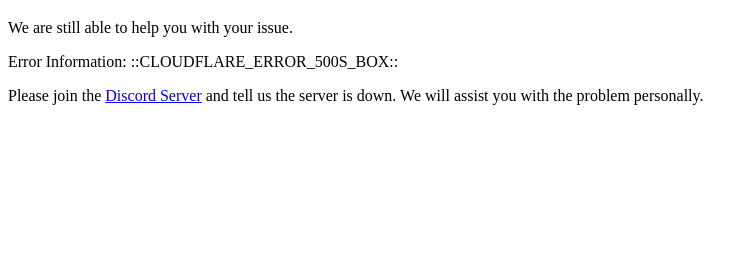
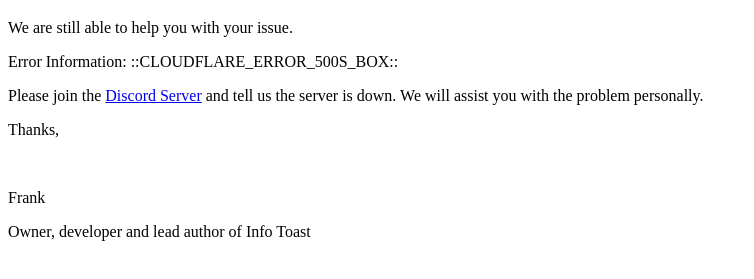
Before and after one commit to FrankTCA/FrankTCA.github.io, a plain HTML site: page infotoast-500.html in a window 1280 px wide. Shown: the part 61-340 px from the top of the page, without its empty margins (0-754 px from the left). Drawn offline with Linux system fonts and the light colour scheme.

Commit message:
500 or more letters

```diff
--- a/infotoast-500.html
+++ b/infotoast-500.html
@@ -8,5 +8,9 @@
     <p>We are still able to help you with your issue.</p>
     <p>Error Information: ::CLOUDFLARE_ERROR_500S_BOX::</p>
     <p>Please join the <a href="https://discord.gg/rftS5NA">Discord Server</a> and tell us the server is down. We will assist you with the problem personally.</p>
+    <p>Thanks,</p>
+    <br>
+    <p>Frank</p>
+    <p>Owner, developer and lead author of Info Toast</p>
   </body>
 </html>
```
